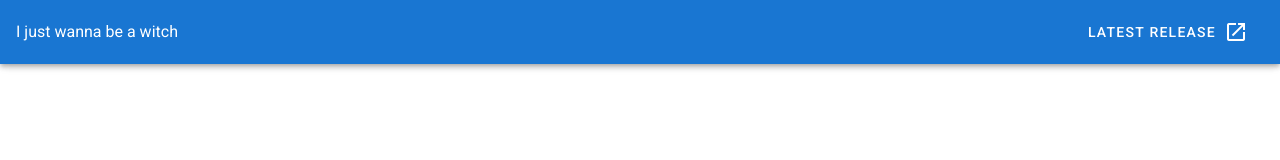
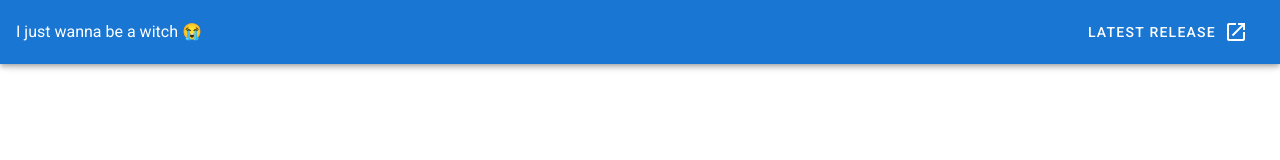
Before and after one commit to robinkemp/DnD5ECharacterSheet, a Vue app in the folder Code/Web/: page / in a window 1280 px wide. Shown: the top 160 px of the page. Built offline with nearby package versions, Linux system fonts and the light colour scheme.

Commit message:
nick might get a push in

```diff
--- a/Code/Web/src/App.vue
+++ b/Code/Web/src/App.vue
@@ -2,7 +2,7 @@
   <v-app>
     <v-app-bar app color="primary" dark>
       <div class="d-flex align-center">
-        I just wanna be a witch
+        I just wanna be a witch 😭
       </div>
 
       <v-spacer></v-spacer>
```
